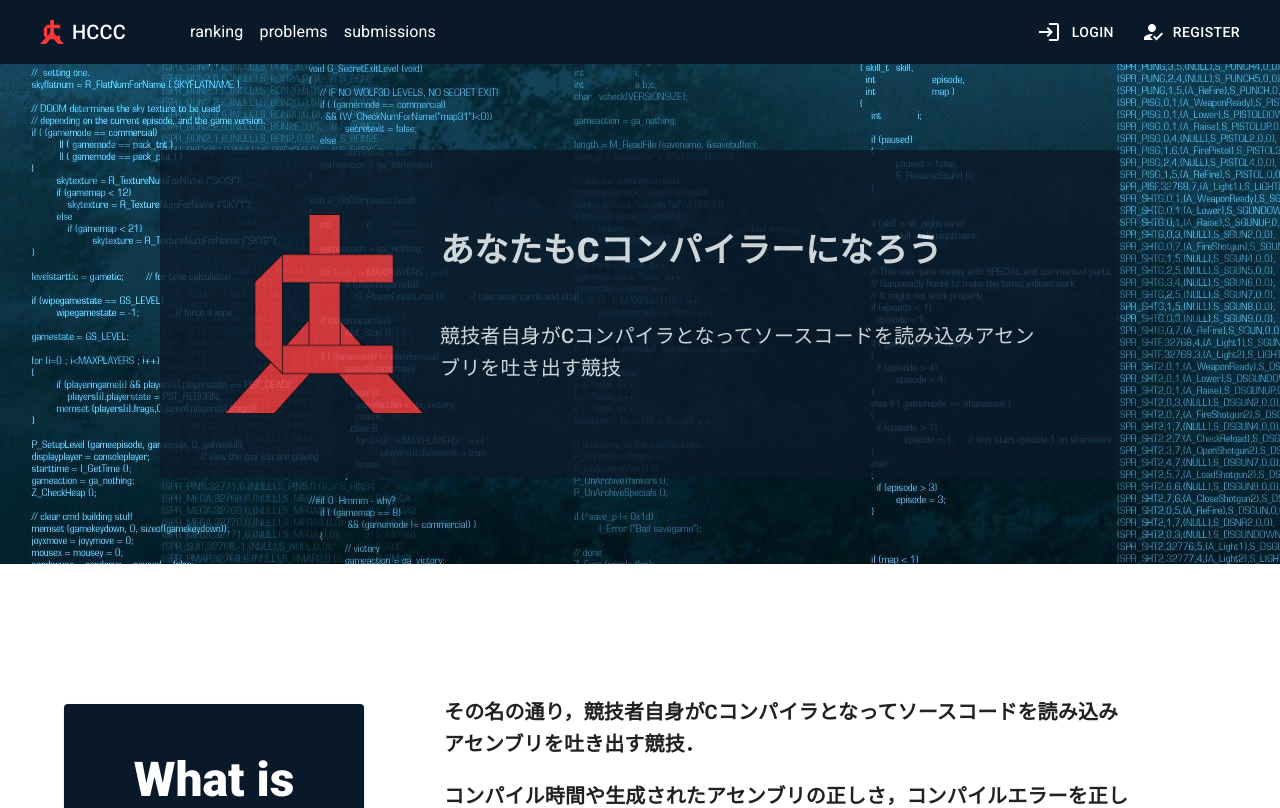
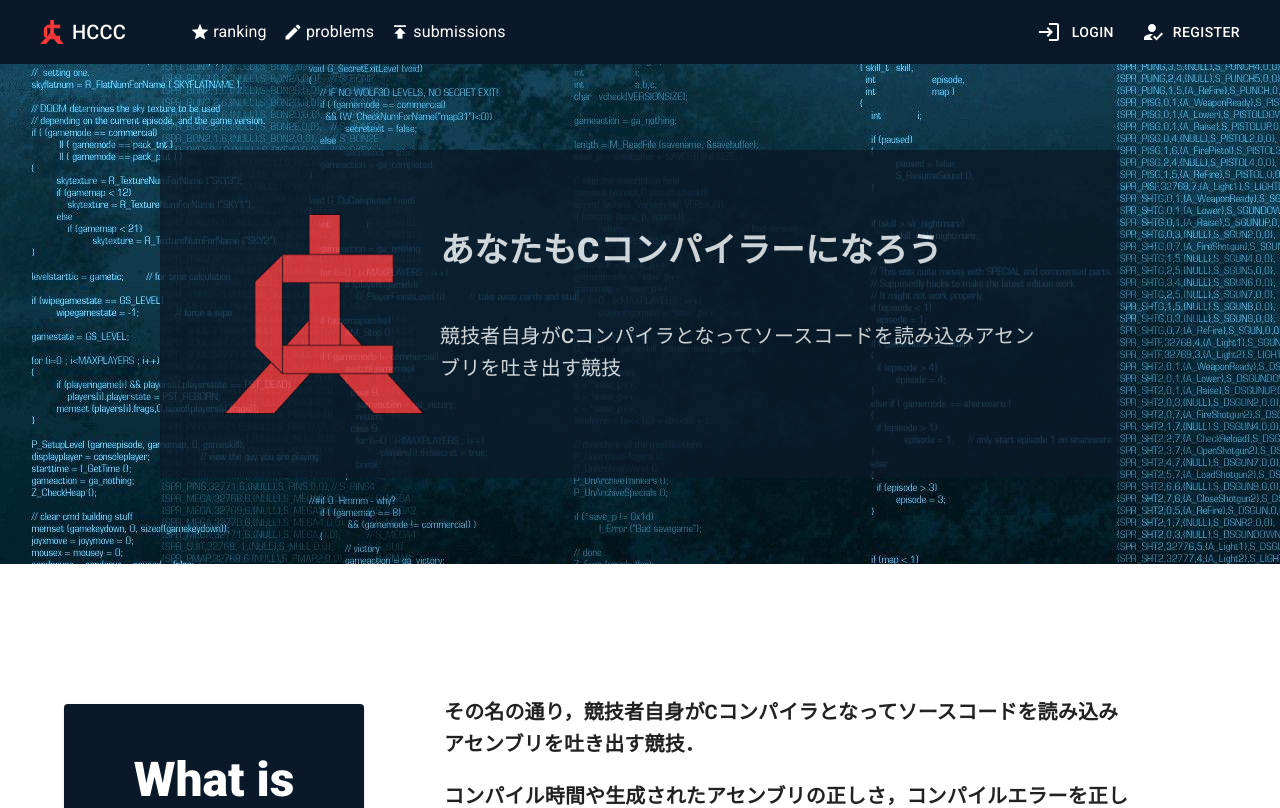
Before and after one commit to HumanCCompilerContest/Human-C-Compiler-Contest_frontend, a Next.js app: page / in a window 1280 px wide. Shown: the top 808 px of the page. Built offline with nearby package versions, Linux system fonts and the light colour scheme.

Commit message:
add icon in header

```diff
--- a/src/components/organisms/Header.tsx
+++ b/src/components/organisms/Header.tsx
@@ -10,6 +10,9 @@ import Link from 'next/link'
 import MuiLink from '@mui/material/Link'
 import Box from '@mui/material/Box'
 import Typography from '@mui/material/Typography'
+import CreateIcon from '@mui/icons-material/Create'
+import StarIcon from '@mui/icons-material/Star'
+import PublishIcon from '@mui/icons-material/Publish'
 
 import ButtonWithIcon from '@/components/molecules/ButtonWithIcon'
 
@@ -48,9 +51,15 @@ const Header = () => {
         <Link href='/ranking' passHref>
           <MuiLink
             sx={{
+              display: 'flex',
+              alignItems: 'center',
               marginRight: '1rem',
             }}
           >
+            <StarIcon
+              fontSize='small'
+              sx={{ marginRight: '0.2rem', color: 'white' }}
+            />
             <Typography
               variant='subtitle1'
               component='span'
@@ -66,9 +75,15 @@ const Header = () => {
         <Link href='/problems' passHref>
           <MuiLink
             sx={{
+              display: 'flex',
+              alignItems: 'center',
               marginRight: '1rem',
             }}
           >
+            <CreateIcon
+              fontSize='small'
+              sx={{ marginRight: '0.2rem', color: 'white' }}
+            />
             <Typography
               variant='subtitle1'
               component='span'
@@ -84,9 +99,15 @@ const Header = () => {
         <Link href='/submissions' passHref>
           <MuiLink
             sx={{
+              display: 'flex',
+              alignItems: 'center',
               marginRight: '1rem',
             }}
           >
+            <PublishIcon
+              fontSize='small'
+              sx={{ marginRight: '0.2rem', color: 'white' }}
+            />
             <Typography
               variant='subtitle1'
               component='span'
--- a/src/pages/problems.tsx
+++ b/src/pages/problems.tsx
@@ -1,10 +1,7 @@
 import type { NextPage } from 'next'
 import Head from 'next/head'
-import Button from '@mui/material/Button'
-import TextField from '@mui/material/TextField'
 import Box from '@mui/material/Box'
 import Card from '@mui/material/Card'
-import CardActions from '@mui/material/CardActions'
 import CardContent from '@mui/material/CardContent'
 import Typography from '@mui/material/Typography'
 import { useTheme } from '@mui/material/styles'
```
